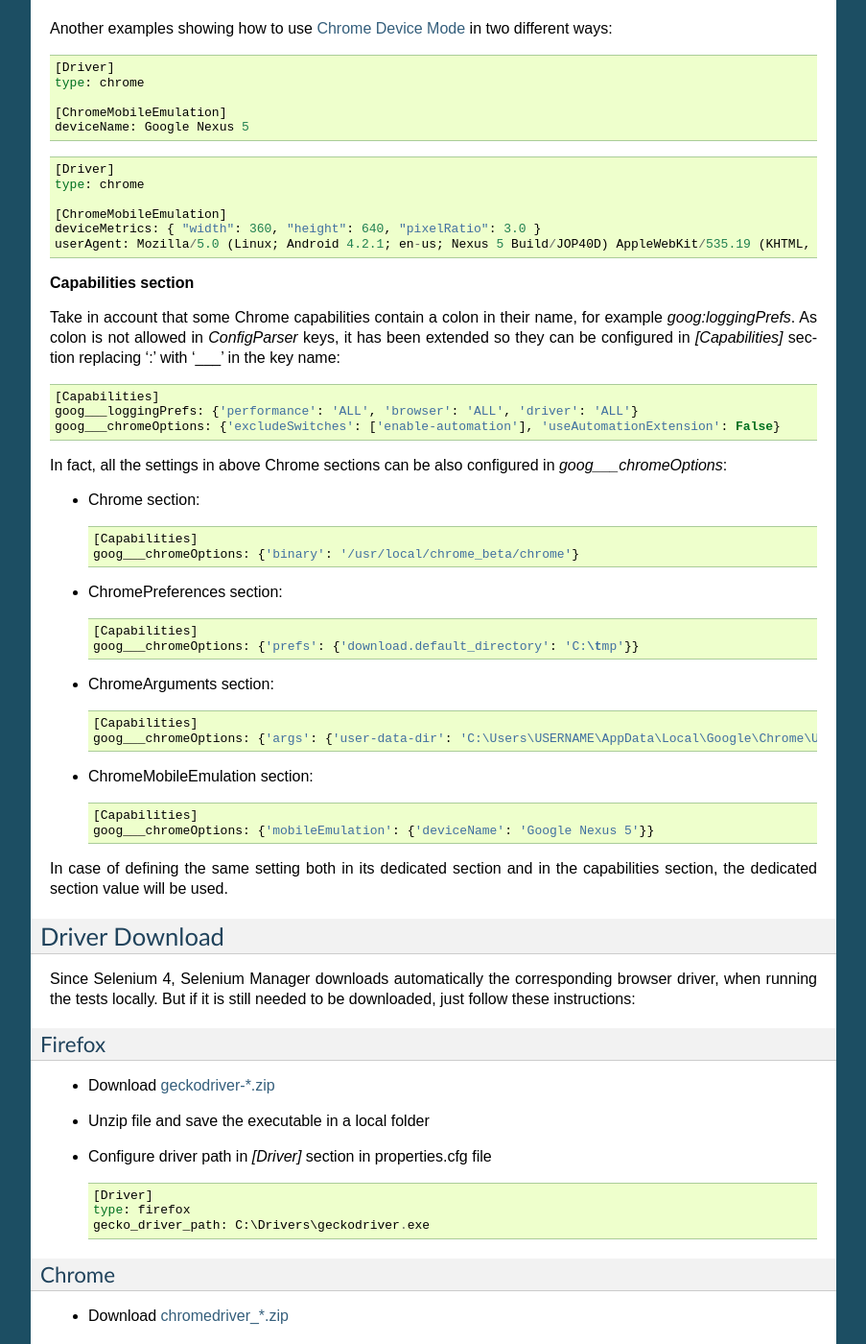
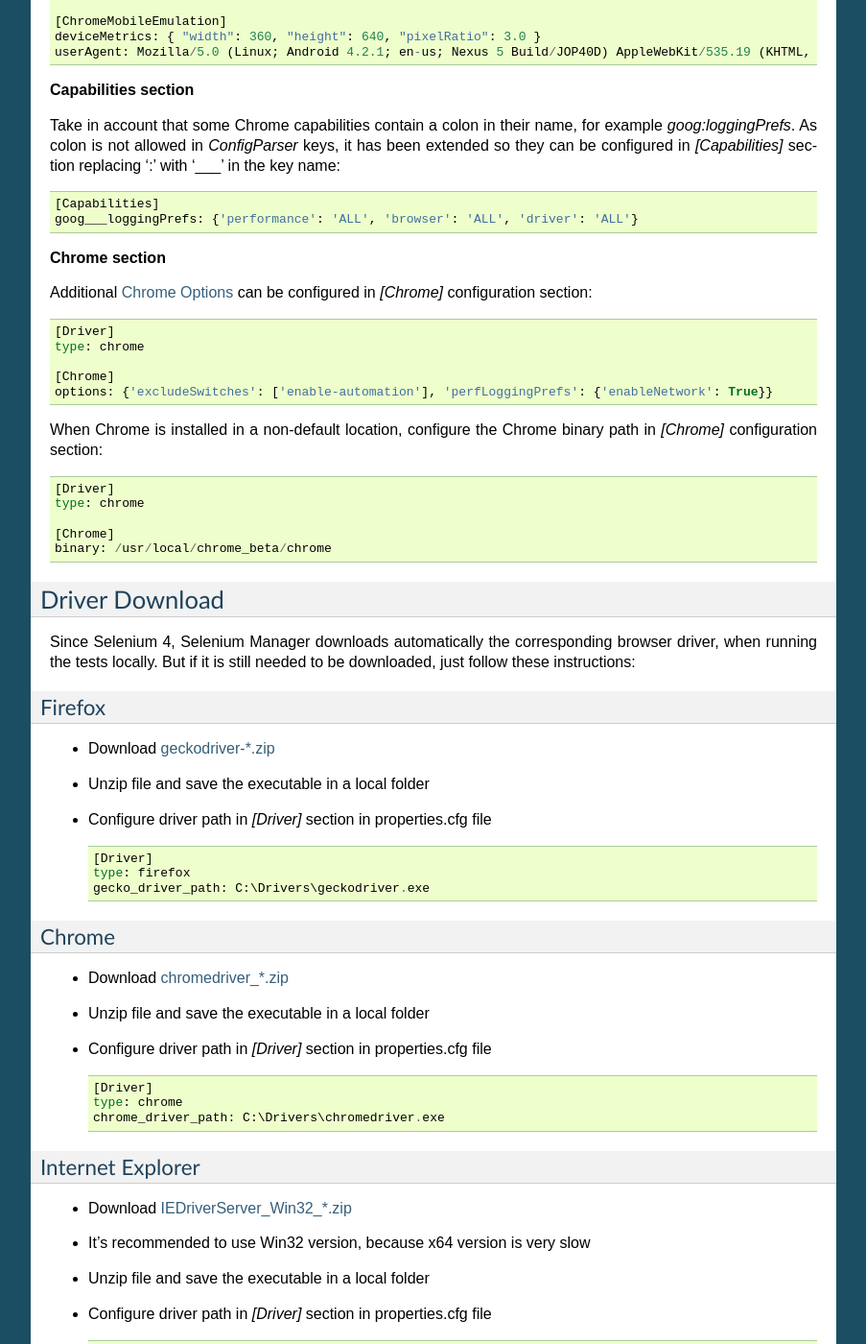
Before and after one commit to Telefonica/toolium, a Sphinx documentation site: the page built from docs/browser_configuration.rst, in a window 1280 px wide and 1400 px high, scrolled down 3056 px. Shown: the whole window at 96% size, without its empty margins (198-1101 px from the left). Built offline with Sphinx 7.4.7, drawn with Linux system fonts in a browser that asks for light colours; some of the changed text lies outside the part shown.

Commit message:
feat: add Chrome options property to add additional config (#327)

```diff
--- a/CHANGELOG.rst
+++ b/CHANGELOG.rst
@@ -20,6 +20,8 @@
 - Now `gecko_driver_path`, `chrome_driver_path`, `explorer_driver_path` and `edge_driver_path` config properties
   in [Driver] section are optional, due to new SeleniumManager feature, that downloads drivers automatically
 - New optional config property `safari_driver_path` in [Driver] section to configure Safari driver
+- New optional config property `options` in [Chromer] section to configure Chrome options instead of using old
+  property `goog:chromeOptions` in [Capabilities] section.
 - Update [RANDOM_PHONE_NUMBER] replacement using new `DataGenerator` class
 
 v2.7.0
--- a/docs/browser_configuration.rst
+++ b/docs/browser_configuration.rst
@@ -117,17 +117,6 @@
 Chrome
 ~~~~~~
 
-**Chrome section**
-
-When Chrome is installed in a non-default location, configure the Chrome binary path in *[Chrome]* configuration
-section::
-
-    [Driver]
-    type: chrome
-
-    [Chrome]
-    binary: /usr/local/chrome_beta/chrome
-
 **ChromePreferences section**
 
 To configure `Chrome preferences <https://cs.chromium.org/chromium/src/chrome/common/pref_names.cc>`_, create a
@@ -194,32 +183,26 @@
 
     [Capabilities]
     goog___loggingPrefs: {'performance': 'ALL', 'browser': 'ALL', 'driver': 'ALL'}
-    goog___chromeOptions: {'excludeSwitches': ['enable-automation'], 'useAutomationExtension': False}
 
-In fact, all the settings in above Chrome sections can be also configured in *goog___chromeOptions*:
+**Chrome section**
 
-- Chrome section::
+Additional `Chrome Options <https://chromedriver.chromium.org/capabilities#h.p_ID_102>`_ can be configured in
+*[Chrome]* configuration section::
 
-    [Capabilities]
-    goog___chromeOptions: {'binary': '/usr/local/chrome_beta/chrome'}
+    [Driver]
+    type: chrome
 
-- ChromePreferences section::
+    [Chrome]
+    options: {'excludeSwitches': ['enable-automation'], 'perfLoggingPrefs': {'enableNetwork': True}}
 
-    [Capabilities]
-    goog___chromeOptions: {'prefs': {'download.default_directory': 'C:\tmp'}}
+When Chrome is installed in a non-default location, configure the Chrome binary path in *[Chrome]* configuration
+section::
 
-- ChromeArguments section::
+    [Driver]
+    type: chrome
 
-    [Capabilities]
-    goog___chromeOptions: {'args': {'user-data-dir': 'C:\Users\USERNAME\AppData\Local\Google\Chrome\User Data'}}
-
-- ChromeMobileEmulation section::
-
-    [Capabilities]
-    goog___chromeOptions: {'mobileEmulation': {'deviceName': 'Google Nexus 5'}}
-
-In case of defining the same setting both in its dedicated section and in the capabilities section, the dedicated
-section value will be used.
+    [Chrome]
+    binary: /usr/local/chrome_beta/chrome
 
 Driver Download
 ---------------
--- a/docs/visual_testing.rst
+++ b/docs/visual_testing.rst
@@ -158,7 +158,7 @@
 | Some examples of baseline_name values are:
 
 - *{Driver_type}*: depending on the value of *type* property, baseline_name might take one of these values: firefox, iexplore, chrome... This is the value by default.
-- *{Driver_type}-{Capabilities_version}-{Capabilities_platform}*: baseline_name might take one of these values: iexplore-11-WIN8, safari-9.0-YOSEMITE...
+- *{Driver_type}-{Capabilities_browserVersion}-{Capabilities_platformName}*: baseline_name might take one of these values: iexplore-11-windows, safari-9.0-mac...
 - *{AppiumCapabilities_deviceName}-{AppiumCapabilities_platformVersion}*: baseline_name might take one of these values: iPhone_6-8.3, iPhone_6-9.1, iPhone_6s-9.1...
 - *{PlatformVersion}*: baseline_name will take the value of the mobile platform version, instead of the platformVersion configuration property
 - *{Version}*: baseline_name will take the value of version capability, although it is not configured
```
Also changed, not shown: docs/tests_result_analysis.rst (+15 -8 lines), 5 other files.
